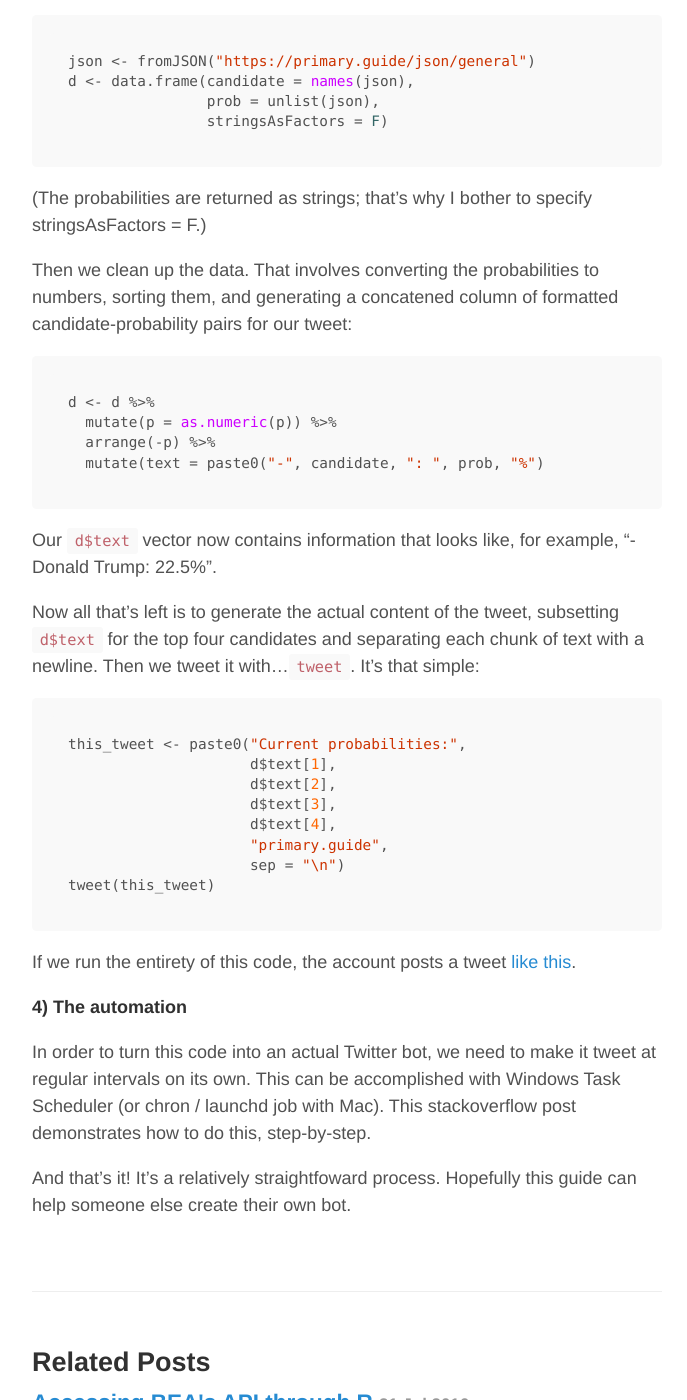
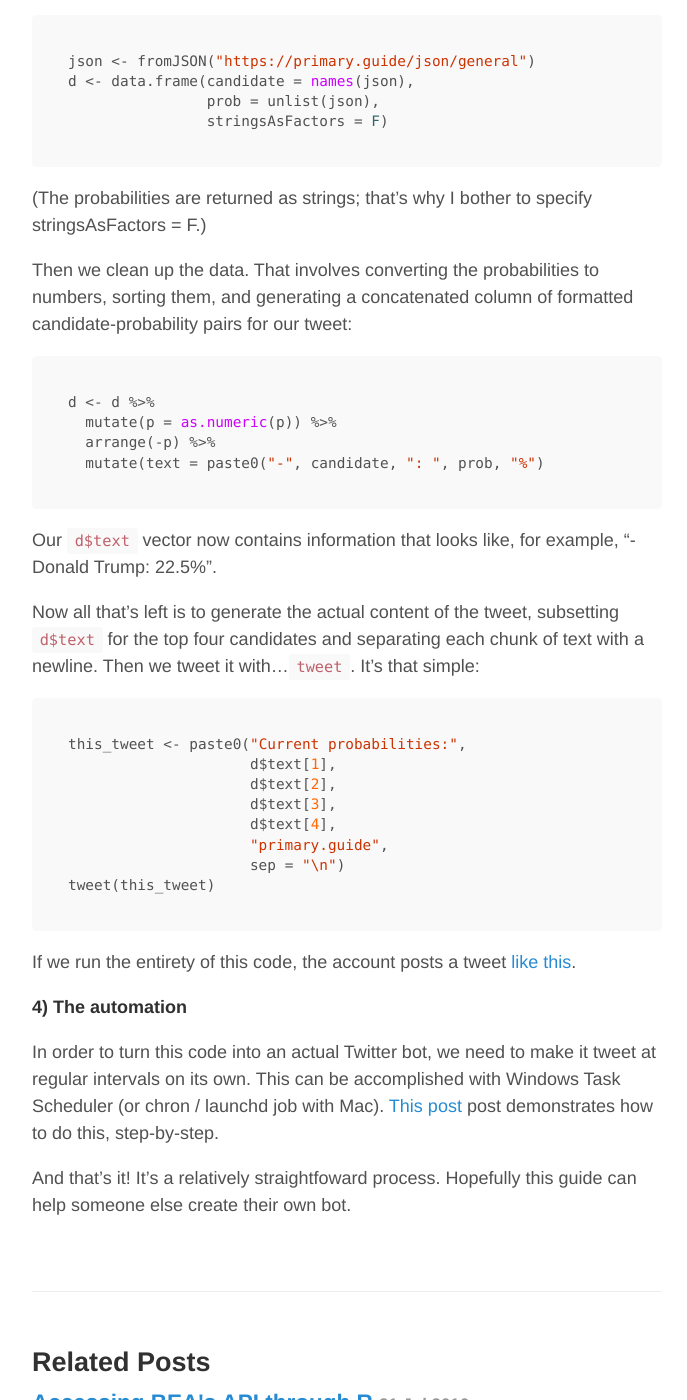
Before and after one commit to WadeP6970/johnricco.github.io, a Jekyll site: the page built from _posts/2016-8-5-twitter-bot.md, in a window 1280 px wide and 1400 px high, scrolled down 1635 px. Shown: the whole window, without its empty margins (293-980 px from the left). Built offline with Jekyll 4.4.1, drawn with Linux system fonts in a browser that asks for light colours; some of the changed text lies outside the part shown.

````diff
--- a/_posts/2016-8-5-twitter-bot.md
+++ b/_posts/2016-8-5-twitter-bot.md
@@ -47,7 +47,7 @@ d <- data.frame(candidate = names(json),
 
 (The probabilities are returned as strings; that's why I bother to specify stringsAsFactors = F.)
 
-Then we clean up the data. That involves converting the probabilities to numbers, sorting them, and generating a concatened column of formatted candidate-probability pairs for our tweet:
+Then we clean up the data. That involves converting the probabilities to numbers, sorting them, and generating a concatenated column of formatted candidate-probability pairs for our tweet:
 
 ```R
 d <- d %>%
@@ -75,6 +75,6 @@ If we run the entirety of this code, the account posts a tweet [like this](https
 
 **4) The automation**
 
-In order to turn this code into an actual Twitter bot, we need to make it tweet at regular intervals on its own. This can be accomplished with Windows Task Scheduler (or chron / launchd job with Mac). This stackoverflow post demonstrates how to do this, step-by-step.
+In order to turn this code into an actual Twitter bot, we need to make it tweet at regular intervals on its own. This can be accomplished with Windows Task Scheduler (or chron / launchd job with Mac). [This post](https://trinkerrstuff.wordpress.com/2015/02/11/scheduling-r-tasks-via-windows-task-scheduler/) post demonstrates how to do this, step-by-step.
 
 And that's it! It's a relatively straightfoward process. Hopefully this guide can help someone else create their own bot.
````
Also changed, not shown: other parts of _posts/2016-8-5-twitter-bot.md (+1 -1 lines).
